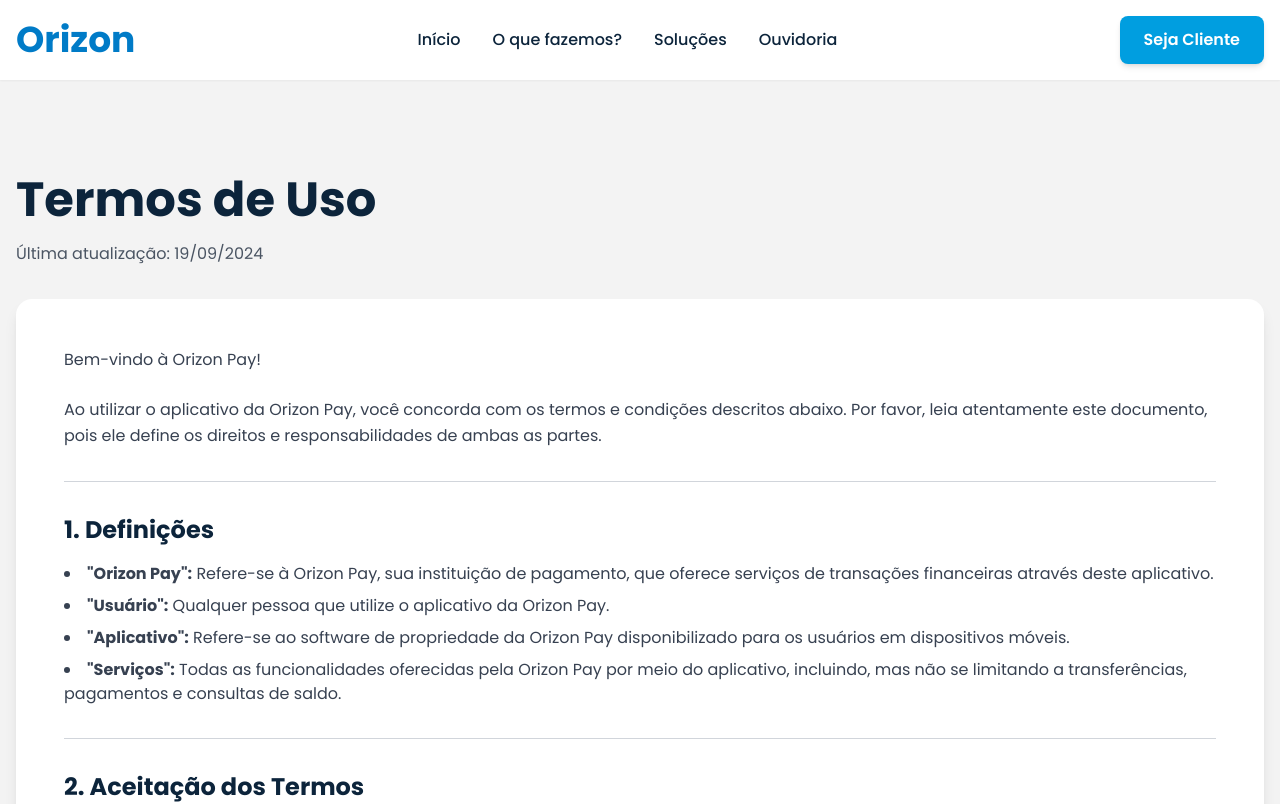
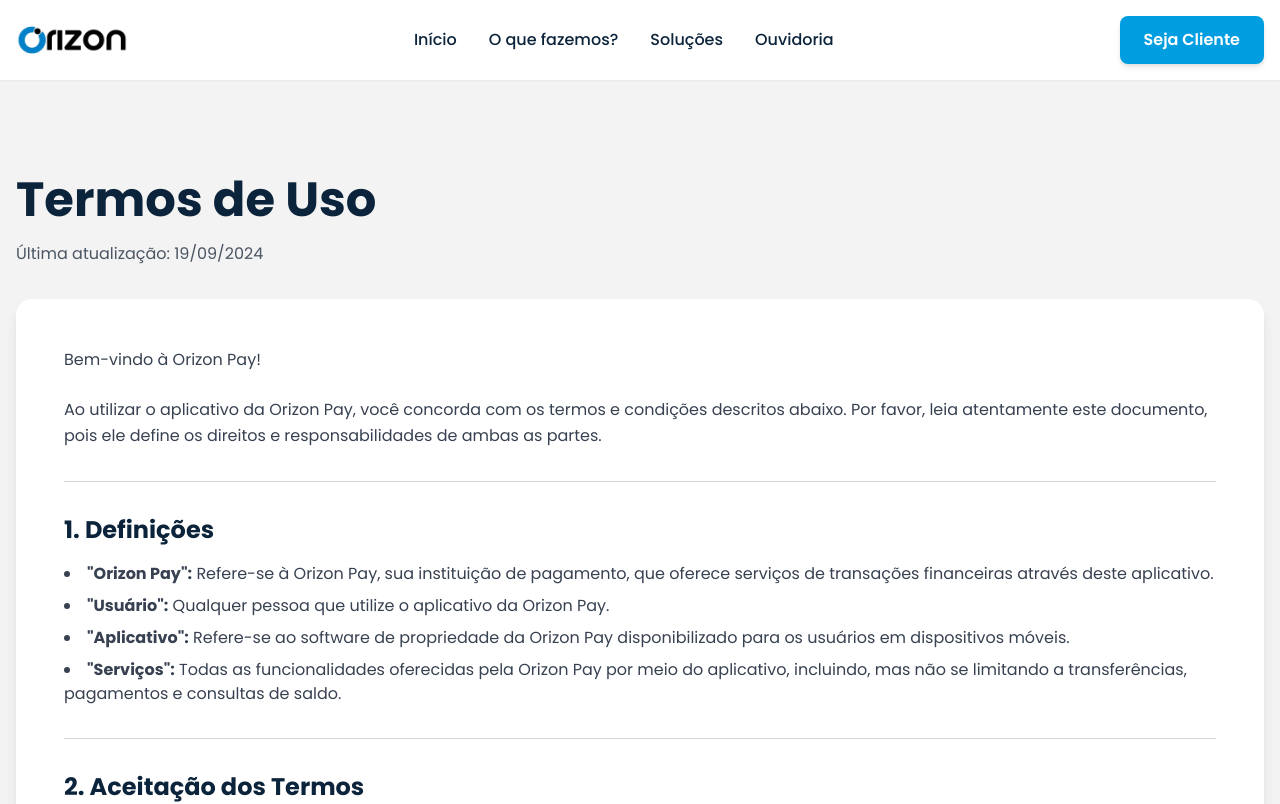
Before and after one commit to orizonpaybr/orizon-lp, a Next.js app: page /termos in a window 1280 px wide. Shown: the top 804 px of the page. Built offline with nearby package versions, Linux system fonts and the light colour scheme.

Commit message:
fix: logo

```diff
--- a/components/layout/footer.tsx
+++ b/components/layout/footer.tsx
@@ -2,7 +2,7 @@
 
 import Link from 'next/link';
 import { useEffect } from 'react';
-import { FaFacebook, FaInstagram, FaLinkedin, FaWhatsapp, FaEnvelope } from 'react-icons/fa';
+import { FaFacebook, FaInstagram, FaLinkedin, FaEnvelope } from 'react-icons/fa';
 import { Container } from '../ui/container';
 
 export function Footer() {
@@ -127,7 +127,7 @@
                   href="/ouvidoria"
                   className="inline-flex items-center gap-2 text-sm text-gray-300 hover:text-accent transition-all duration-300 group"
                 >
-                  <FaWhatsapp className="group-hover:scale-110 transition-transform" />
+                  <FaEnvelope className="group-hover:scale-110 transition-transform" />
                   Abrir uma Reclamação
                 </Link>
 
--- a/components/layout/header.tsx
+++ b/components/layout/header.tsx
@@ -1,6 +1,7 @@
 'use client';
 
 import Link from 'next/link';
+import Image from 'next/image';
 import { useState } from 'react';
 import { usePathname, useRouter } from 'next/navigation';
 import { HiMenu, HiX } from 'react-icons/hi';
@@ -46,7 +47,14 @@
         <div className="flex items-center justify-between h-20">
           {/* Logo */}
           <Link href="/" className="flex items-center">
-            <span className="text-4xl font-bold text-primary">Orizon</span>
+            <Image
+              src="/images/orizon-logo.png"
+              alt="Orizon"
+              width={420}
+              height={150}
+              priority
+              className="object-contain h-28 w-auto"
+            />
           </Link>
 
           {/* Desktop Navigation */}
--- a/components/sections/stats-section.tsx
+++ b/components/sections/stats-section.tsx
@@ -13,7 +13,7 @@
     value: 2,
     suffix: 'B',
     prefix: 'R$ ',
-    label: 'transacionado',
+    label: 'transacionados',
   },
   {
     icon: <HiTrendingUp size={48} />,
```
Also changed, not shown: public/images/orizon-logo.png (added).
